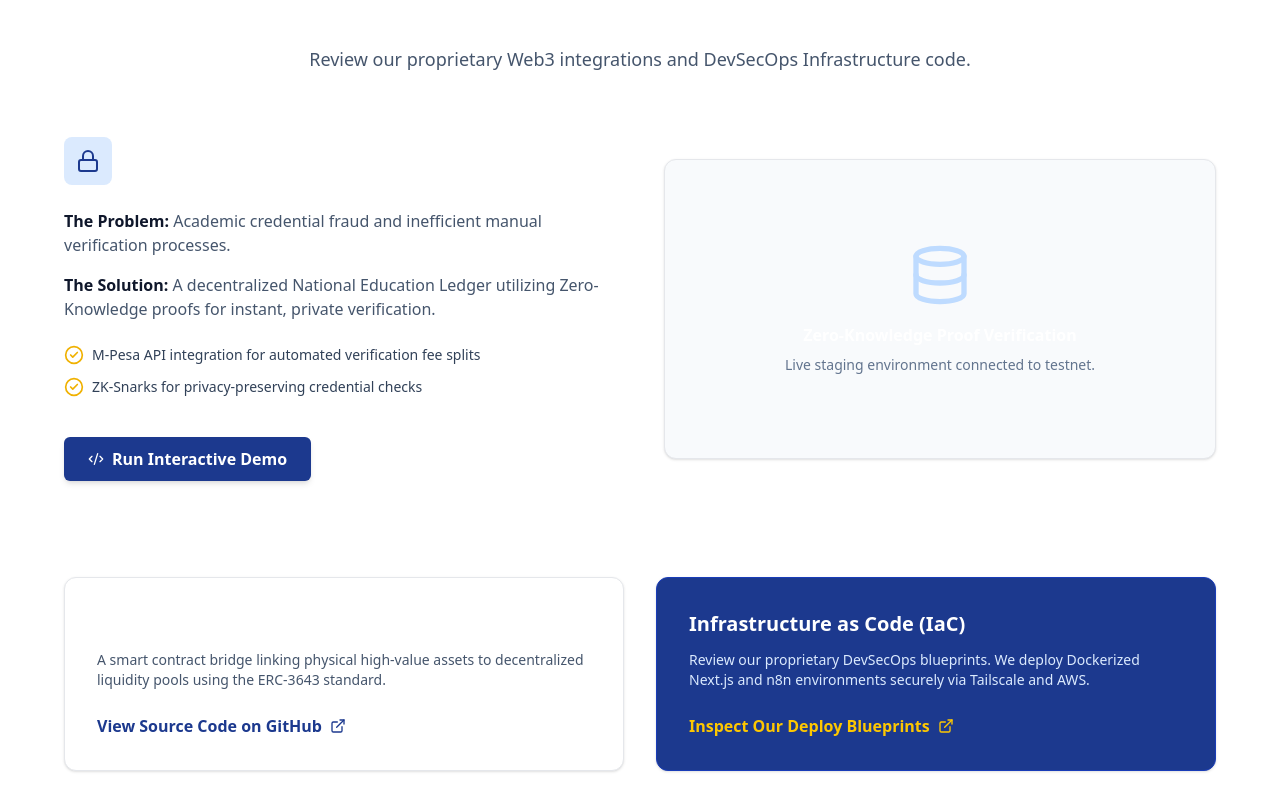
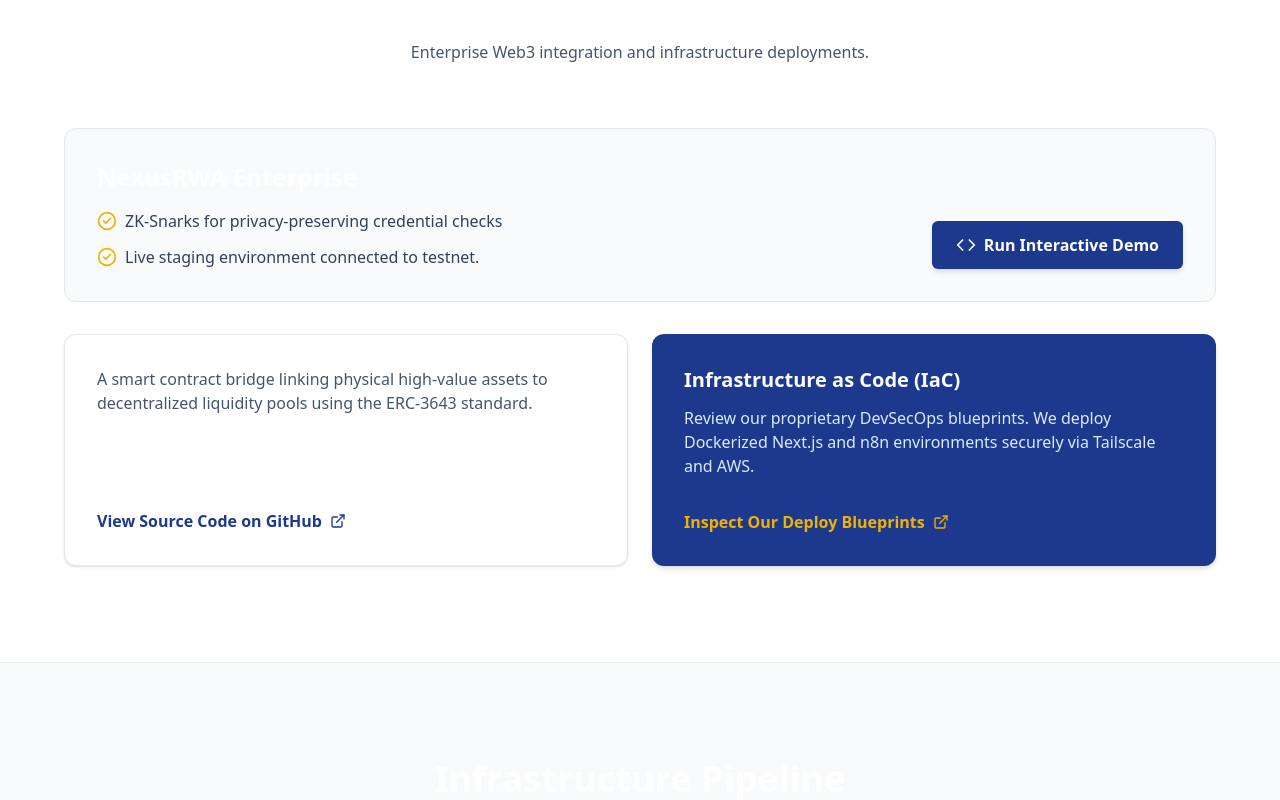
Before and after one commit to stackvuratechnologies/stackvuratech, a Next.js app: page / in a window 1280 px wide. Shown: the part 2460-3260 px from the top of the page. Built offline with nearby package versions, Linux system fonts and the light colour scheme; no server answers; the database is empty.

Commit message:
fix: wire projects component to fetch dynamic github url from cms

```diff
--- a/src/components/Projects.tsx
+++ b/src/components/Projects.tsx
@@ -1,77 +1,82 @@
 'use client';
 
-import { CheckCircle2, Lock, Database, Code2, ExternalLink } from 'lucide-react';
+import { useState, useEffect } from 'react';
+import { Code, ExternalLink, CheckCircle2 } from 'lucide-react';
+import { supabase } from '@/lib/supabase';
 
 interface ProjectsProps {
   onOpenDemo: () => void;
 }
 
 export default function Projects({ onOpenDemo }: ProjectsProps) {
+  const [githubUrl, setGithubUrl] = useState('https://github.com/captain-lgtm');
+
+  useEffect(() => {
+    const fetchSettings = async () => {
+      const { data } = await supabase.from('site_settings').select('setting_value').eq('setting_key', 'github_url').single();
+      if (data) {
+        setGithubUrl(data.setting_value);
+      }
+    };
+    fetchSettings();
+  }, []);
+
   return (
-    <section id="case-studies" className="w-full py-24 px-4 bg-white border-t border-gray-200">
+    <section id="projects" className="w-full py-24 px-4 bg-white">
       <div className="max-w-6xl mx-auto">
-
         <div className="mb-16 text-center">
-          <h2 className="text-3xl md:text-4xl font-bold text-slate-900 mb-4">
-            Architecture & Previous Works
-          </h2>
-          <p className="text-slate-600 text-lg">
-            Review our proprietary Web3 integrations and DevSecOps Infrastructure code.
-          </p>
+          <h2 className="text-3xl font-bold text-slate-900 mb-4">Architecture Case Studies</h2>
+          <p className="text-slate-600">Enterprise Web3 integration and infrastructure deployments.</p>
         </div>
 
-        {/* SoulVault Project Card */}
-        <div className="grid grid-cols-1 lg:grid-cols-2 gap-12 items-center mb-24">
-          <div className="space-y-6">
-            <div className="flex items-center space-x-3">
-              <div className="bg-blue-100 p-3 rounded-lg"><Lock className="w-6 h-6 text-blue-900" /></div>
-              <h3 className="text-2xl font-bold text-slate-900">SoulVault Enterprise</h3>
-            </div>
-            <div className="space-y-4 text-slate-600">
-              <p><strong className="text-slate-900">The Problem:</strong> Academic credential fraud and inefficient manual verification processes.</p>
-              <p><strong className="text-slate-900">The Solution:</strong> A decentralized National Education Ledger utilizing Zero-Knowledge proofs for instant, private verification.</p>
-            </div>
-            <ul className="space-y-3 text-sm text-slate-700">
-              <li className="flex items-start space-x-2"><CheckCircle2 className="w-5 h-5 text-yellow-500 shrink-0" /><span>M-Pesa API integration for automated verification fee splits</span></li>
-              <li className="flex items-start space-x-2"><CheckCircle2 className="w-5 h-5 text-yellow-500 shrink-0" /><span>ZK-Snarks for privacy-preserving credential checks</span></li>
+        <div className="space-y-8">
+          {/* Demo Section */}
+          <div className="bg-slate-50 border border-gray-200 rounded-xl p-8">
+            <h3 className="text-2xl font-bold text-slate-900 mb-4">NexusRWA Enterprise</h3>
+            <div className="flex flex-col md:flex-row md:justify-between md:items-end gap-6">
+              <ul className="space-y-3">
+                <li className="flex items-center space-x-2 text-slate-700">
+                  <CheckCircle2 className="w-5 h-5 text-yellow-500" />
+                  <span>ZK-Snarks for privacy-preserving credential checks</span>
+                </li>
+                <li className="flex items-center space-x-2 text-slate-700">
+                  <CheckCircle2 className="w-5 h-5 text-yellow-500" />
+                  <span>Live staging environment connected to testnet.</span>
+                </li>
               </ul>
-            <div className="pt-4 flex flex-col sm:flex-row space-y-3 sm:space-y-0 sm:space-x-4">
-              <button onClick={onOpenDemo} className="bg-blue-900 text-white px-6 py-2.5 rounded-md font-semibold hover:bg-blue-800 transition shadow-md flex items-center justify-center space-x-2">
-                <Code2 className="w-4 h-4" />
+              <button onClick={onOpenDemo} className="bg-blue-900 text-white font-bold py-3 px-6 rounded-md hover:bg-blue-800 transition flex items-center space-x-2 shadow-md">
+                <Code className="w-5 h-5" />
                 <span>Run Interactive Demo</span>
               </button>
             </div>
           </div>
-          <div className="bg-slate-50 border border-gray-200 rounded-xl p-8 shadow-sm flex items-center justify-center min-h-[300px]">
-             <div className="text-center">
-               <Database className="w-16 h-16 text-blue-200 mx-auto mb-4" />
-               <h4 className="text-slate-700 font-bold mb-2">Zero-Knowledge Proof Verification</h4>
-               <p className="text-sm text-slate-500">Live staging environment connected to testnet.</p>
-             </div>
-          </div>
-        </div>
 
-        {/* NexusRWA & Blueprints */}
-        <div className="grid grid-cols-1 md:grid-cols-2 gap-8">
-          <div className="bg-white border border-gray-200 p-8 rounded-xl shadow-sm hover:shadow-md transition">
-            <h3 className="text-xl font-bold text-slate-900 mb-3">NexusRWA Tokenization</h3>
-            <p className="text-slate-600 text-sm mb-6">A smart contract bridge linking physical high-value assets to decentralized liquidity pools using the ERC-3643 standard.</p>
-            <a href="https://github.com/captain-lgtm/stackvura" target="_blank" rel="noopener noreferrer" className="inline-flex items-center space-x-2 text-blue-900 font-bold hover:text-blue-700 transition">
+          {/* GitHub Links Section */}
+          <div className="grid grid-cols-1 md:grid-cols-2 gap-6">
+            <div className="bg-white border border-gray-200 rounded-xl p-8 flex flex-col justify-between shadow-sm">
+              <p className="text-slate-600 mb-8">
+                A smart contract bridge linking physical high-value assets to decentralized liquidity pools using the ERC-3643 standard.
+              </p>
+              <a href={githubUrl} target="_blank" rel="noopener noreferrer" className="text-blue-900 font-bold hover:underline flex items-center space-x-2 w-fit">
                 <span>View Source Code on GitHub</span>
                 <ExternalLink className="w-4 h-4" />
               </a>
             </div>
 
-          <div className="bg-blue-900 border border-blue-800 p-8 rounded-xl shadow-sm hover:shadow-md transition">
+            <div className="bg-blue-900 rounded-xl p-8 flex flex-col justify-between shadow-md">
+              <div>
                 <h3 className="text-xl font-bold text-white mb-3">Infrastructure as Code (IaC)</h3>
-            <p className="text-blue-100 text-sm mb-6">Review our proprietary DevSecOps blueprints. We deploy Dockerized Next.js and n8n environments securely via Tailscale and AWS.</p>
-            <a href="https://github.com/captain-lgtm/stackvura/tree/main/infrastructure-blueprints" target="_blank" rel="noopener noreferrer" className="inline-flex items-center space-x-2 text-yellow-400 font-bold hover:text-yellow-300 transition">
+                <p className="text-blue-100 mb-8">
+                  Review our proprietary DevSecOps blueprints. We deploy Dockerized Next.js and n8n environments securely via Tailscale and AWS.
+                </p>
+              </div>
+              <a href={githubUrl} target="_blank" rel="noopener noreferrer" className="text-yellow-500 font-bold hover:underline flex items-center space-x-2 w-fit">
                 <span>Inspect Our Deploy Blueprints</span>
                 <ExternalLink className="w-4 h-4" />
               </a>
             </div>
           </div>
-
+        </div>
       </div>
     </section>
   );
```
Lines whose indentation alone changed are shown as unchanged.
